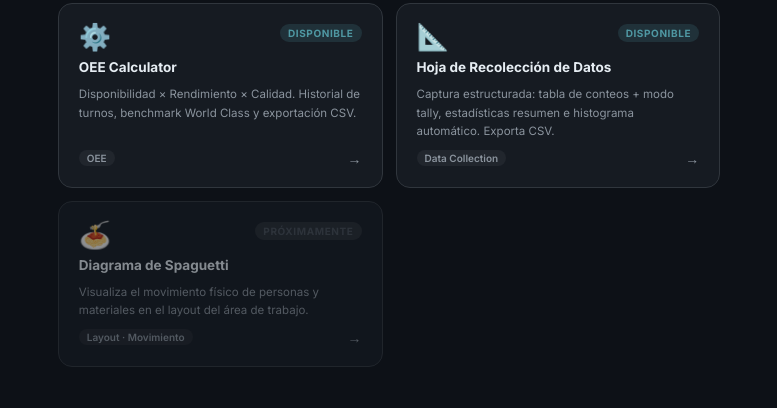
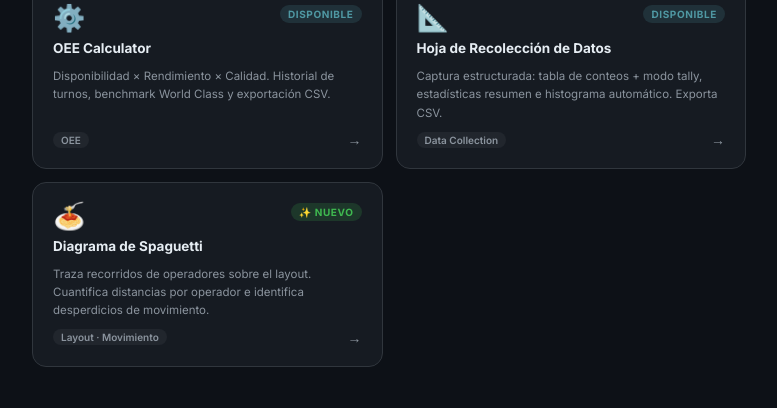
Before and after one commit to odoolargotek/vsm-flow-studio, a plain HTML site: page index.html in a window 1280 px wide. Shown: the part 1233-1641 px from the top of the page, without its empty margins (251-1028 px from the left). Drawn offline with Linux system fonts and the light colour scheme.

Commit message:
feat: activar card Diagrama de Spaguetti en index + contador 22

```diff
--- a/index.html
+++ b/index.html
@@ -83,7 +83,7 @@
 </section>
 
 <div class="stats-bar">
-  <div class="stat"><div class="stat-val">21</div><div class="stat-lbl">Herramientas</div></div>
+  <div class="stat"><div class="stat-val">22</div><div class="stat-lbl">Herramientas</div></div>
   <div class="stat"><div class="stat-val">5</div><div class="stat-lbl">Fases DMAIC</div></div>
   <div class="stat"><div class="stat-val">Yellow Belt</div><div class="stat-lbl">Nivel</div></div>
   <div class="stat"><div class="stat-val">Largotek</div><div class="stat-lbl">Desarrollado por</div></div>
@@ -175,14 +175,14 @@
         <div class="card-footer"><span class="card-tag">Data Collection</span><span class="card-arrow">→</span></div>
       </div>
     </a>
-    <div class="tool-card soon" style="--card-accent:var(--m-color)">
+    <a class="tool-card" href="spaguetti.html" style="--card-accent:var(--m-color)">
       <div class="card-content">
-        <div class="card-top"><div class="card-icon">🍝</div><div class="card-badge badge-soon">Próximamente</div></div>
+        <div class="card-top"><div class="card-icon">🍝</div><div class="card-badge badge-new">✨ Nuevo</div></div>
         <div class="card-title">Diagrama de Spaguetti</div>
-        <div class="card-desc">Visualiza el movimiento físico de personas y materiales en el layout del área de trabajo.</div>
+        <div class="card-desc">Traza recorridos de operadores sobre el layout. Cuantifica distancias por operador e identifica desperdicios de movimiento.</div>
         <div class="card-footer"><span class="card-tag">Layout · Movimiento</span><span class="card-arrow">→</span></div>
       </div>
-    </div>
+    </a>
   </div>
 
   <!-- A: ANALIZAR -->
@@ -295,7 +295,7 @@
     </a>
     <a class="tool-card" href="kanban.html" style="--card-accent:var(--i-color)">
       <div class="card-content">
-        <div class="card-top"><div class="card-icon">🃏</div><div class="card-badge badge-new">✨ Nuevo</div></div>
+        <div class="card-top"><div class="card-icon">🃏</div><div class="card-badge badge-active">Disponible</div></div>
         <div class="card-title">Kanban</div>
         <div class="card-desc">Tablero de arrastre con 5 columnas, límites WIP, prioridades, responsables, fechas límite y alertas de vencimiento.</div>
         <div class="card-footer"><span class="card-tag">Pull System · WIP</span><span class="card-arrow">→</span></div>
```
